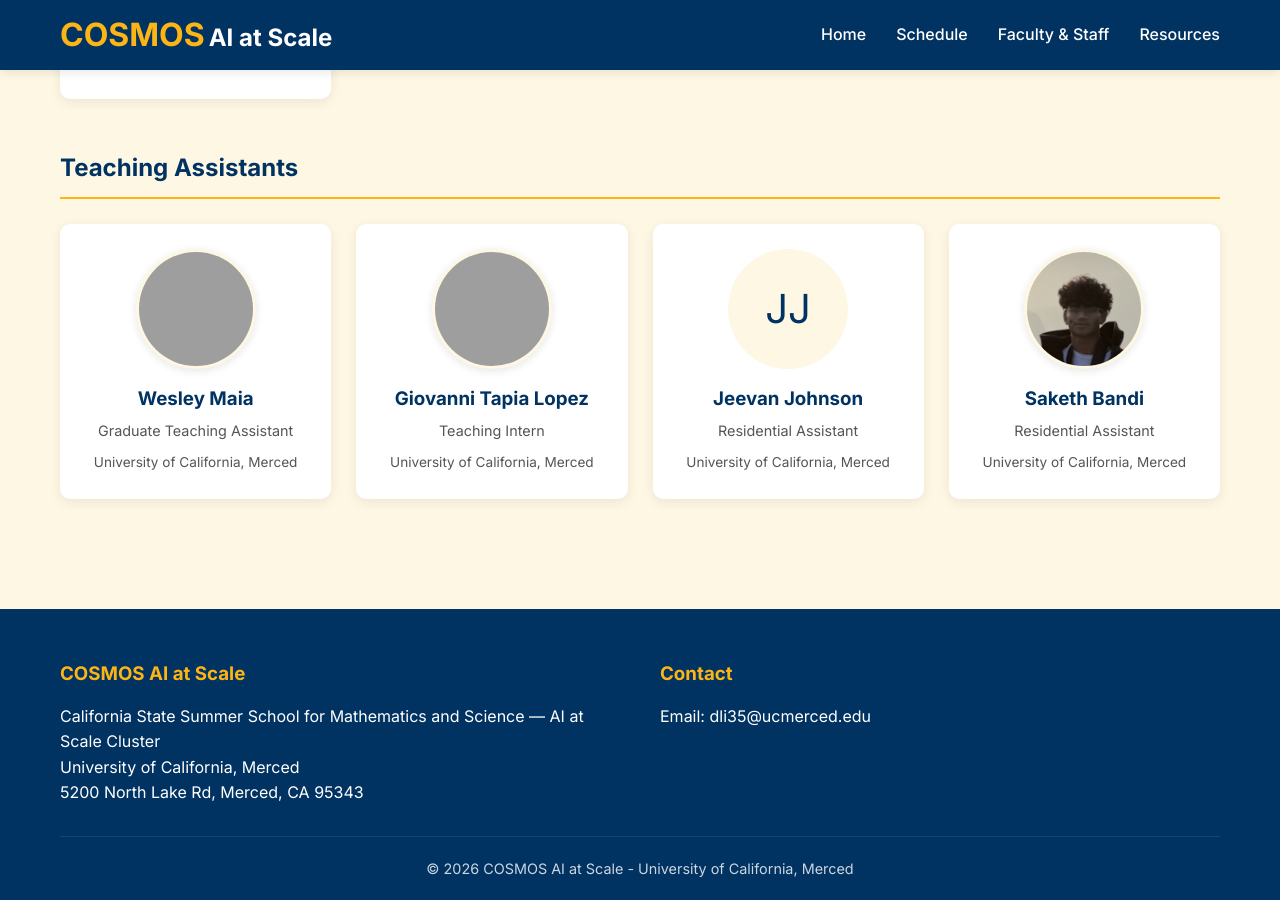
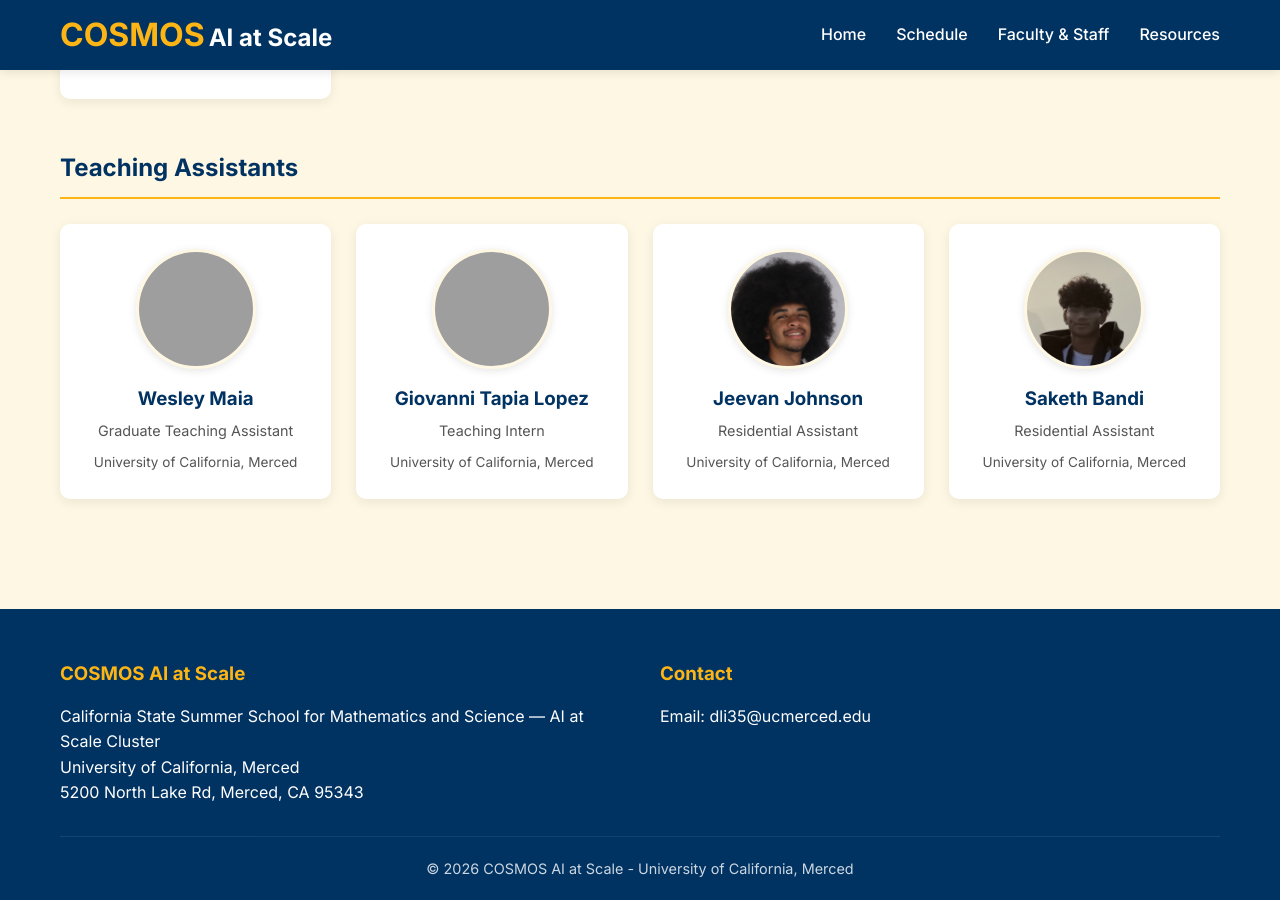
Before and after one commit to cosmos-ai-ucm/cosmos-ai-ucm.github.io, a Jekyll site: the page built from staff.html, in a window 1280 px wide and 900 px high, scrolled down 1217 px. Built offline with Jekyll 4.4.1, drawn with Linux system fonts in a browser that asks for light colours; grey boxes are pictures that could not be loaded.

Commit message:
Add Jeevan's photo to Faculty & Staff page
Co-Authored-By: Claude Opus 4.7 <noreply@anthropic.com>

```diff
--- a/staff.html
+++ b/staff.html
@@ -105,7 +105,7 @@ title: Faculty and Staff
           <p class="affiliation">University of California, Merced</p>
         </div>
         <div class="person-card">
-          <div class="person-avatar">JJ</div>
+          <img src="{{ '/assets/images/jeevan.jpg' | relative_url }}" alt="Jeevan Johnson" class="person-avatar">
           <h3>Jeevan Johnson</h3>
           <p class="role">Residential Assistant</p>
           <p class="affiliation">University of California, Merced</p>
```
Also changed, not shown: assets/images/jeevan.jpg (added).
